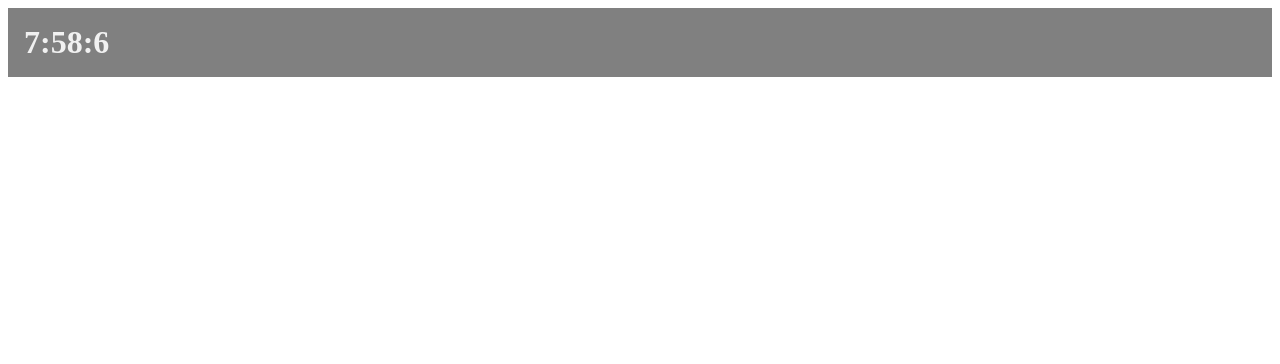
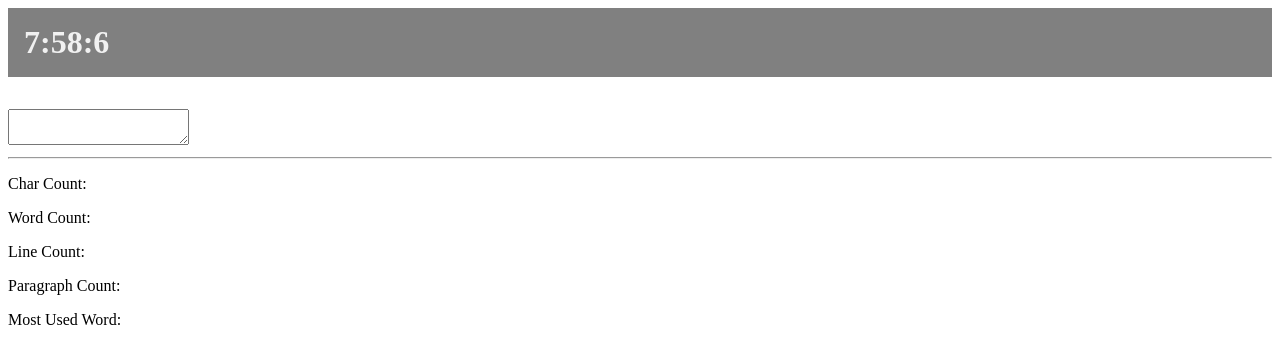
Before and after one commit to chalu/comlink-workers, a website: page src/slow/index.html in a window 1280 px wide. Drawn offline with Linux system fonts and the light colour scheme.

Commit message:
add required UI elements

```diff
--- a/src/slow/index.html
+++ b/src/slow/index.html
@@ -23,6 +23,19 @@
         00:00:00
     </p>
 
+    <div>
+        <textarea></textarea>
+    </div>
+
+    <div>
+        <hr />
+        <p>Char Count: <span id="char-count"></span></p>
+        <p>Word Count: <span id="word-count"></span></p>
+        <p>Line Count: <span id="line-count"></span></p>
+        <p>Paragraph Count: <span id="paragraph-count"></span></p>
+        <p>Most Used Word: <span id="most-used-word"></span></p>
+    </div>
+
     <script type="module">
             import { showTime, getTimeFromCurrentDate } from '../utils.js';
 
```
